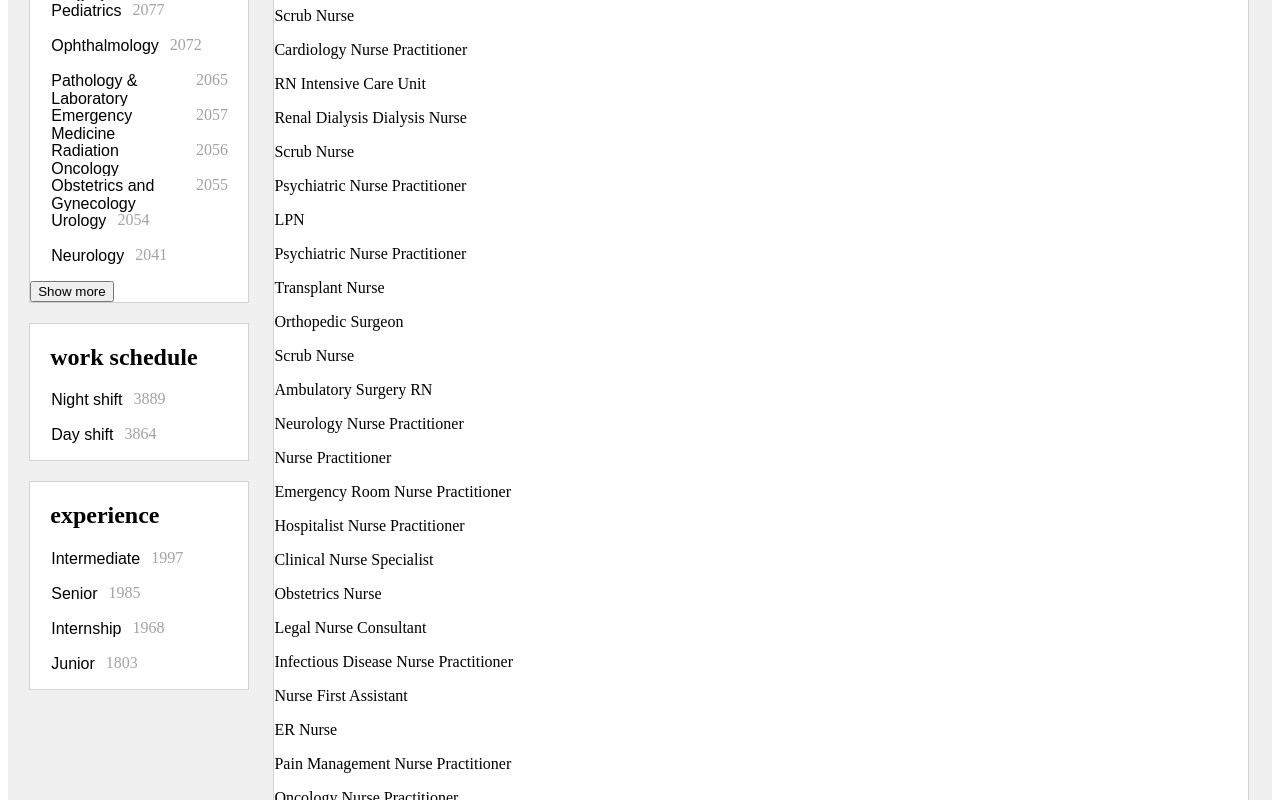
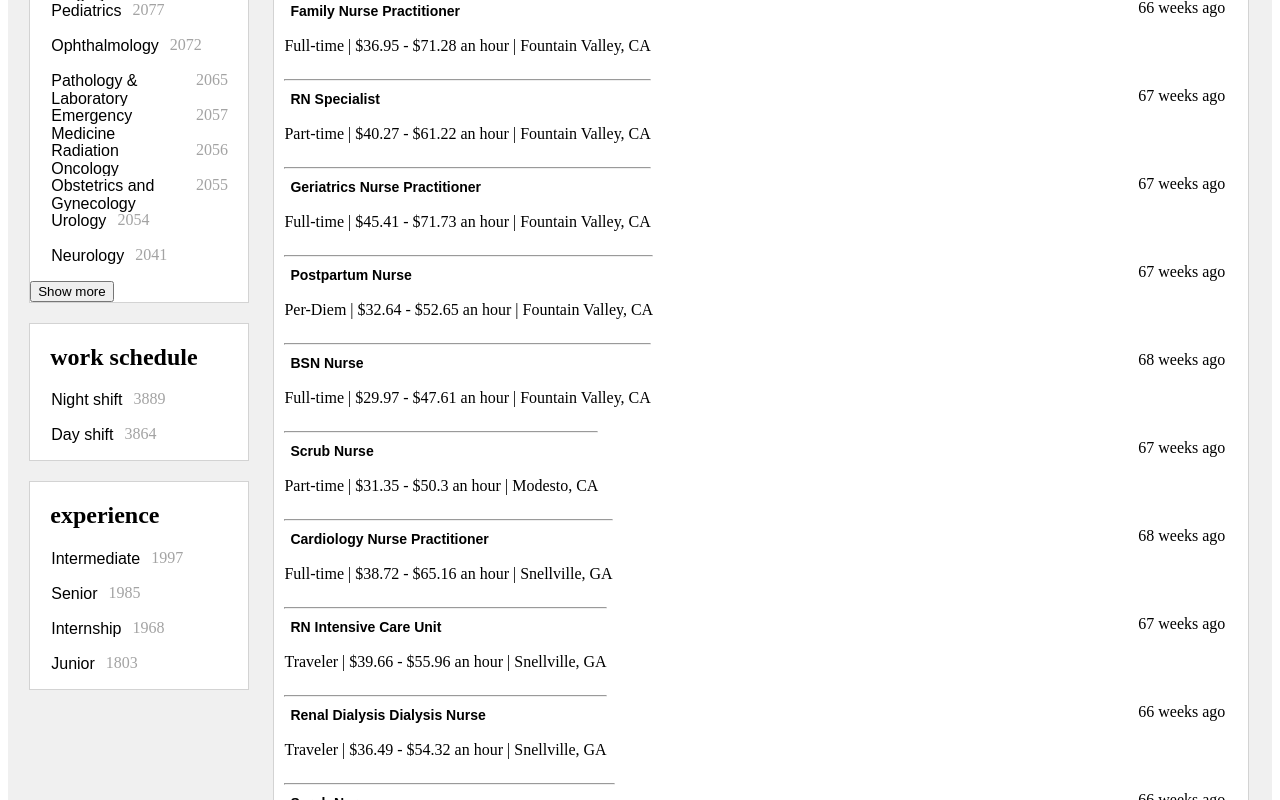
Before and after one commit to lautar007/fullstack-candidate-junior, a Next.js app: page / in a window 1280 px wide. Both pictures are taken after a click on the button "Night shift". Shown: the part 525-1325 px from the top of the page. Built offline with nearby package versions, Linux system fonts and the light colour scheme; a web font is replaced by a local one.

Commit message:
functionality almost completed

```diff
--- a/package.json
+++ b/package.json
@@ -14,6 +14,7 @@
     "react-dom": "17.0.2",
     "react-redux": "^7.2.6",
     "react-router-dom": "^6.2.1",
+    "reactstrap": "^9.0.1",
     "redux": "^4.1.2",
     "redux-devtools-extension": "^2.13.9",
     "redux-thunk": "^2.4.1"
--- a/pages/_app.js
+++ b/pages/_app.js
@@ -1,6 +1,7 @@
 
 import './styles/NavBar.css'
 import './styles/JobPage.css'
+import './styles/CardJob.css'
 
 function MyApp({ Component, pageProps }) {
   return <Component {...pageProps} />
--- a/pages/components/CardJob.js
+++ b/pages/components/CardJob.js
@@ -1,9 +1,52 @@
 import React from "react";
+import { useState } from 'react';
+import SubCardJob from "./SubCardJob";
 
-export default function CardJob ({title, jobs}){
+export default function CardJob ({title, company, itemsCount, jobs }){
+    const[drop, setDrop] = useState ({
+        action: false, jobs:[]
+    })
+
+    function handleCompany (e){
+        setDrop({
+            action: !drop.action,
+            jobs: jobs
+        })
+        console.log(drop)
+    }
+
 return(
     <div>
-        <p>{title}</p>
+        {
+            company ?
+            <button className="btn-job-comp" onClick={(e)=> handleCompany(e)}>{itemsCount} jobs for {company}</button>
+            :
+            null
+        }
+        <div>
+            {
+                drop.action === true ?
+                drop.jobs.map(job=>{
+                    return (
+                        <div>
+                            <SubCardJob
+                            title = {job.job_title}
+                            type = {job.job_type}
+                            salary = {job.salary_range}
+                            city = {job.city}
+                            created = {job.created.slice(0, 10)}
+                            department = {job.department}
+                            hours = {job.hours}
+                            shift = {job.work_schedule}
+                            summary = {job.description}
+                            />
+                        </div>
+                    )
+                })
+                :
+                null
+            }
+        </div>
     </div>
 )
 }
--- a/pages/components/JobPage.js
+++ b/pages/components/JobPage.js
@@ -1,6 +1,8 @@
 import React from "react";
 import { useState } from 'react';
 import CardJob from "./CardJob";
+import SubCardJob from "./SubCardJob";
+
 
 export default function JobPage ({filters, jobs}) {
 
@@ -9,6 +11,7 @@ export default function JobPage ({filters, jobs}) {
     console.log(jobS)
 
     //in this input will appear the results of the SearchBar search.
+    // in 'list' will appear the jobs by company.
     const [input, setInput] = useState([]);
     const [sort, setSort] = useState([]);
 
@@ -32,7 +35,14 @@ export default function JobPage ({filters, jobs}) {
                     state: it.state,
                     department: it.department,
                     education: it.required_credentials,
-                    experience: it.experience
+                    experience: it.experience,
+                    salary: it.salary_range,
+                    type: it.job_type,
+                    city: it.city,
+                    created: it.created,
+                    hours: it.hours[0],
+                    shift: it.work_schedule,
+                    summary: it.description
                 }
             )
         })
@@ -46,7 +56,14 @@ export default function JobPage ({filters, jobs}) {
                     state: it.state,
                     department: it.department,
                     education: it.required_credentials,
-                    experience: it.experience
+                    experience: it.experience,
+                    salary: it.salary_range,
+                    type: it.job_type,
+                    city: it.city,
+                    created: it.created,
+                    hours: it.hours[0],
+                    shift: it.work_schedule,
+                    summary: it.description
                 }
             );
         })
@@ -89,12 +106,19 @@ export default function JobPage ({filters, jobs}) {
 
         filterType.map((type)=>{type.map((it)=>{
             resultFilter.push({
-                title: it.job_title,
-                company: it.name,
-                state: it.state,
-                department: it.department,
-                education: it.required_credentials,
-                experience: it.experience
+                    title: it.job_title,
+                    company: it.name,
+                    state: it.state,
+                    department: it.department,
+                    education: it.required_credentials,
+                    experience: it.experience,
+                    salary: it.salary_range,
+                    type: it.job_type,
+                    city: it.city,
+                    created: it.created,
+                    hours: it.hours[0],
+                    shift: it.work_schedule,
+                    summary: it.description
             })
           })
         });
@@ -128,14 +152,12 @@ export default function JobPage ({filters, jobs}) {
                 input.sort(function(a,b){
                         return a.state > b.state? 1: -1
                 })
-                console.log(input);
                 setSort([]);
             }
             if(e.target.value === 'Desc'){
                 input.sort(function(a,b){
               return a.state > b.state? -1 : 1
             })
-            console.log(input);
             setSort([]);
             }
         }
@@ -147,14 +169,12 @@ export default function JobPage ({filters, jobs}) {
                 input.sort(function(a,b){
                   return a.education[0] > b.education[0] ? 1: -1
             })
-            console.log(input);
             setSort([]);
             }
             if(e.target.value === 'Desc'){
                 input.sort(function(a,b){
                   return a.education[0] > b.education[0] ? -1: 1
             })
-            console.log(input);
             setSort([]);
             }
         }
@@ -194,7 +214,6 @@ export default function JobPage ({filters, jobs}) {
 
                   return valorA > valorB ? 1: -1
             })
-            console.log(input);
             setSort([]);
             }
             if(e.target.value === 'Desc'){
@@ -229,7 +248,6 @@ export default function JobPage ({filters, jobs}) {
 
                     return valorA > valorB ? -1: 1
               })
-              console.log(input);
               setSort([]);
             }
         }
@@ -241,14 +259,12 @@ export default function JobPage ({filters, jobs}) {
                 input.sort(function(a,b){
                   return a.department[0] > b.department[0] ? 1: -1
             })
-            console.log(input);
             setSort([]);
             }
             if(e.target.value === 'Desc'){
                 input.sort(function(a,b){
                   return a.department[0] > b.department[0] ? -1: 1
             })
-            console.log(input);
             setSort([]);
             }
         }
@@ -396,9 +412,17 @@ export default function JobPage ({filters, jobs}) {
                     {
                      input.length > 0 ? input.map((job)=>{
                          return(
-                             <div id={Math.random()}>
-                                 <CardJob
+                             <div key={Math.random()}>
+                                 <SubCardJob
                                  title = {job.title}
+                                 type = {job.type}
+                                 salary = {job.salary}
+                                 city = {job.city}
+                                 created = {job.created.slice(0, 10)}
+                                 department ={job.department}
+                                 hours = {job.hours}
+                                 shift = {job.shift}
+                                 summary = {job.summary}
                                  />
                              </div>
                          )
@@ -406,9 +430,15 @@ export default function JobPage ({filters, jobs}) {
                      :
                      jobS && jobS.map ((job)=>{
                          return (
+                             <div>
                              <div id="header-company" key={job.name}>
                                  <h3>{job.name.toUpperCase().slice(0, 2)}</h3>
-                                 <h4>{job.items.length} jobs for {job.name}</h4>
+                                 <CardJob
+                                 company = {job.name}
+                                 itemsCount = {job.items.length}
+                                 jobs = {job.items}
+                                 />
+                             </div>
                              </div>
                          )
                      })
--- /dev/null
+++ b/pages/components/SubCardJob.js
@@ -0,0 +1,54 @@
+import React from "react";
+import { useState } from "react";
+
+export default function SubCardJob({title, type, salary, city, created, department, hours, shift, summary}){
+    const date1 = new Date().getTime();
+    const date2 = new Date(created).getTime();
+    const diff = date1 - date2;
+    const ago = Math.floor(diff/(1000*60*60*24*7));
+
+    const[drop, setDrop] = useState ({
+        action: false, jobs:[]
+    })
+
+    function handleDetail (e){
+        setDrop({
+            action: !drop.action,
+        })
+        console.log(drop)
+    }
+
+    return(
+        <div>
+            <div id="cont-subjob">
+                <div>
+                    <hr/>
+                    <button className="btn-job" onClick={(e)=> handleDetail(e)}>{title}</button>
+                    <p>{type} | ${salary[0]} - ${salary[1]} an hour | {city}</p>
+                </div>
+                <div>
+                    <p id="card-date">{ago} weeks ago</p>
+                </div>
+            </div>
+                {
+                     drop.action === true ?
+                    <div>
+                        <div>
+                            <h4>Departments:</h4>
+                            <p>{department[0]}, {department[1]}, {department[2]}, {department[3]}, {department[4]}</p>
+                        </div>
+                        <div>
+                            <h4>Hours / shift:</h4>
+                            <p>{hours} / {shift} </p>
+                        </div>
+                        <div>
+                            <h4>Summary:</h4>
+                            <p>{summary}</p>
+                        </div>
+                    </div>
+                     :
+                     null
+                }
+        </div>
+    )
+}
--- /dev/null
+++ b/pages/styles/CardJob.css
@@ -0,0 +1,30 @@
+#cont-subjob{
+    display: flex;
+    flex-direction: row;
+    justify-content: space-between;
+    width: 98%;
+    padding: 0px 10px;
+}
+
+.btn-job-comp{
+    margin-top: 30px;
+    background-color: white;
+    border: none;
+    cursor:pointer;
+    font-size: 14px;
+    font-weight: bolder;
+}
+
+.btn-job{
+    height: 20px;
+    background-color: white;
+    border: none;
+    cursor:pointer;
+    font-size: 14px;
+    font-weight: bold;
+}
+
+#card-date{
+    position: relative;
+    width: 100px;
+}
--- a/pages/styles/JobPage.css
+++ b/pages/styles/JobPage.css
@@ -115,14 +115,13 @@
     display: flex;
     flex-direction: row;
     margin: 0px 3%;
+    background-color: white;
 }
 #header-company h3{
     background-color: rgb(194, 194, 194);
     padding: 7px;
     border-radius: 10px;
     margin-right: 2%;
+    height: 25px;
     color: white;
 }
-#header-company h4{
-    margin-top: 27px;
-}
```
Also changed, not shown: 1 other file (tests, documents, lock files or other folders).
